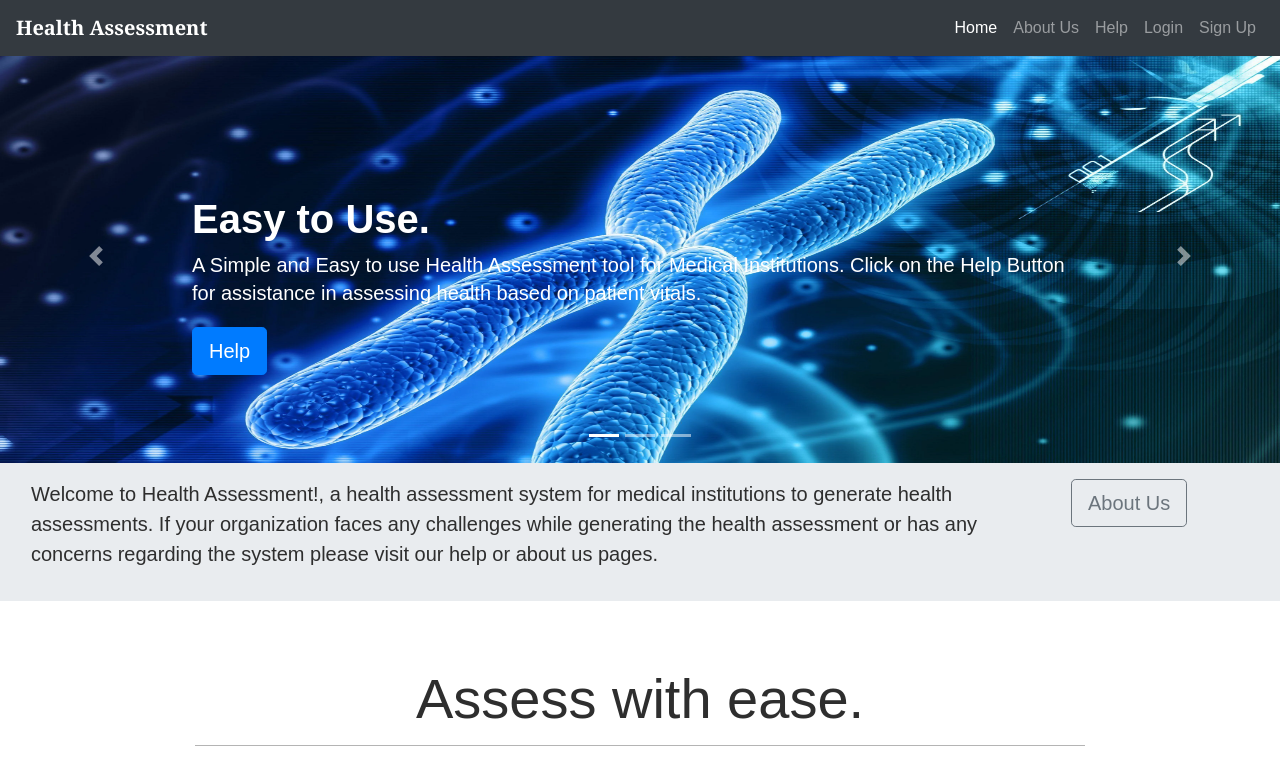
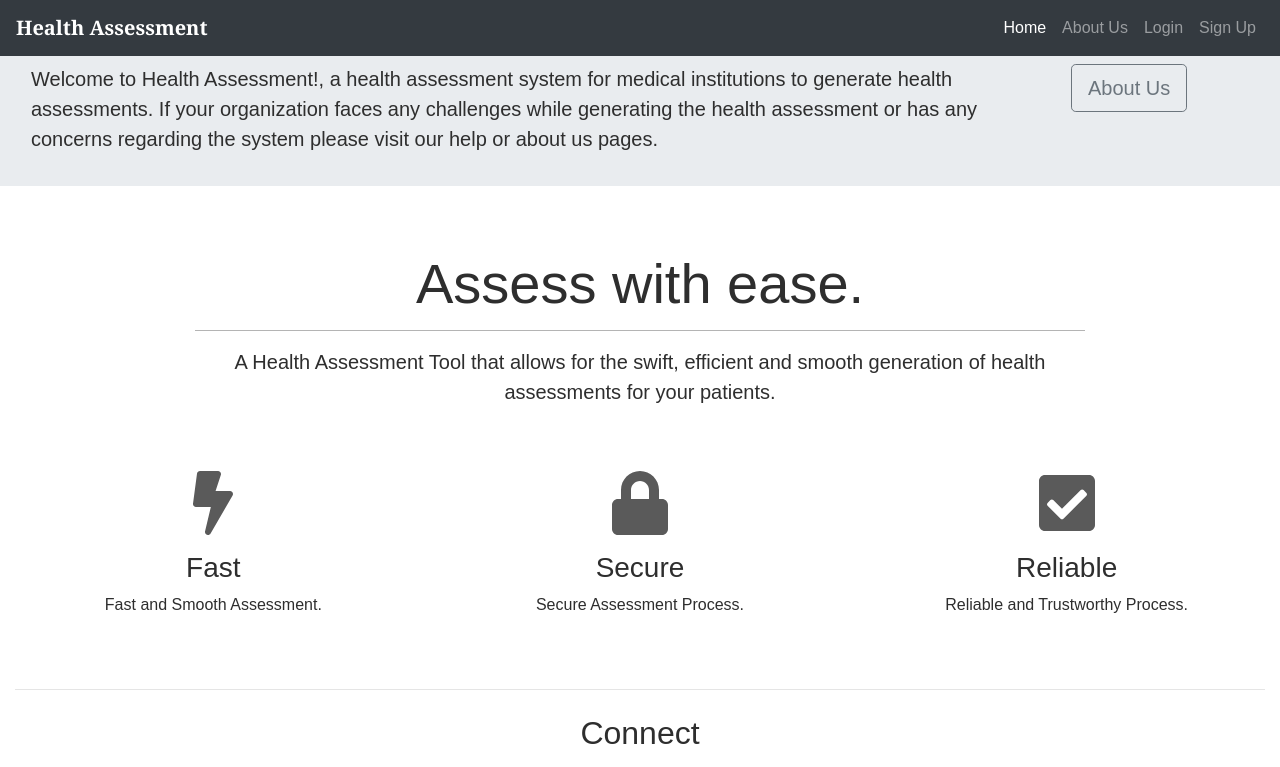
Before and after one commit to gauri0203/Health-Assessment-Website, a Flask app: page / in a window 1280 px wide. Shown: the top 767 px of the page. Run offline with Flask 2, Linux system fonts and the light colour scheme; parts of the project's set-up code (start-up, migrations or seed data) failed here and were passed over; some libraries are stand-ins or nearby versions.

Commit message:
Update index.html

```diff
--- a/templates/index.html
+++ b/templates/index.html
@@ -48,9 +48,7 @@
                     <li class="nav-item">
                         <a class="nav-link" href="/about">About Us</a>
                     </li>
-                    <li class="nav-item">
-                        <a class="nav-link" href="/help">Help</a>
-                    </li>
+
                     <li class="nav-item">
 		                <a class="nav-link" href="/login">Login</a>
 		            </li>
@@ -62,57 +60,6 @@
             </nav>
         </header>
 
-        <!--Image Carousel-->
-		<div id="myCarousel" class="carousel slide" data-ride="carousel">
-            <ol class="carousel-indicators">
-                <li data-target="#myCarousel" data-slide-to="0" class="active"></li>
-                <li data-target="#myCarousel" data-slide-to="1"></li>
-                <li data-target="#myCarousel" data-slide-to="2"></li>
-        </ol>
-        <div class="carousel-inner">
-        <div class="carousel-item active">
-            <svg class="bd-placeholder-img" width="100%" height="100%" xmlns="http://www.w3.org/2000/svg" preserveAspectRatio="xMidYMid slice" focusable="false" role="img"><rect width="100%" height="100%" fill="#777"/></svg>
-            <img src="static/img/CarouselBG.png" />
-        <div class="container">
-          <div class="carousel-caption text-left">
-            <h1><b>Easy to Use.</b></h1>
-            <p>A Simple and Easy to use Health Assessment tool for Medical Institutions. Click on the Help Button for assistance in assessing health based on patient vitals.</p>
-            <p><a class="btn btn-lg btn-primary" href="/help" role="button">Help</a></p>
-          </div>
-        </div>
-      </div>
-      <div class="carousel-item">
-        <svg class="bd-placeholder-img" width="100%" height="100%" xmlns="http://www.w3.org/2000/svg" preserveAspectRatio="xMidYMid slice" focusable="false" role="img"><rect width="100%" height="100%" fill="#777"/></svg>
-          <img src="static/img/CarouselBG.png" />
-          <div class="container">
-          <div class="carousel-caption">
-            <h1><b>Efficient and Reliable.</b></h1>
-            <p>An efficient and a reliable tool to generate your Health assessments. Learn more about Health Assessment.</p>
-            <p><a class="btn btn-lg btn-primary" href="/about" role="button">Learn More</a></p>
-          </div>
-        </div>
-      </div>
-      <div class="carousel-item">
-        <svg class="bd-placeholder-img" width="100%" height="100%" xmlns="http://www.w3.org/2000/svg" preserveAspectRatio="xMidYMid slice" focusable="false" role="img"><rect width="100%" height="100%" fill="#777"/></svg>
-          <img src="static/img/CarouselBG.png" />
-          <div class="container">
-          <div class="carousel-caption text-right">
-            <h1><b>Simple and Non-Complex.</b></h1>
-            <p>The Development Process is Simplified using a Clean and an Elegant User Interface with Minimal Complexities.</p>
-            <p><a class="btn btn-lg btn-secondary" href="/about" role="button">About Us</a></p>
-          </div>
-        </div>
-      </div>
-    </div>
-    <a class="carousel-control-prev" href="#myCarousel" role="button" data-slide="prev">
-      <span class="carousel-control-prev-icon" aria-hidden="true"></span>
-      <span class="sr-only">Previous</span>
-    </a>
-    <a class="carousel-control-next" href="#myCarousel" role="button" data-slide="next">
-      <span class="carousel-control-next-icon" aria-hidden="true"></span>
-      <span class="sr-only">Next</span>
-    </a>
-  </div>
 
     <!--Jumbotron-->
     <div class="container-fluid">
```
